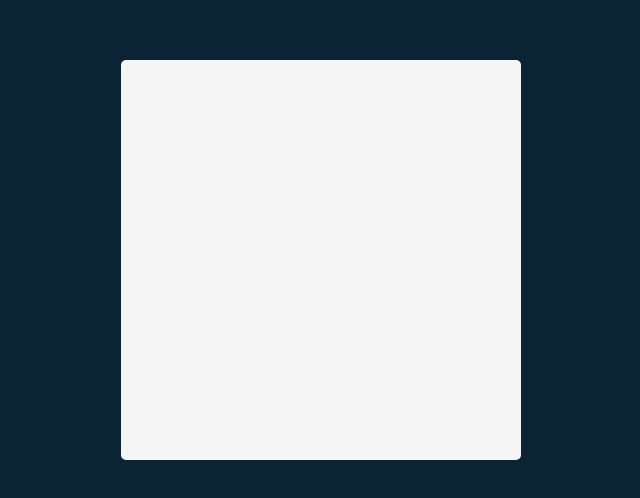
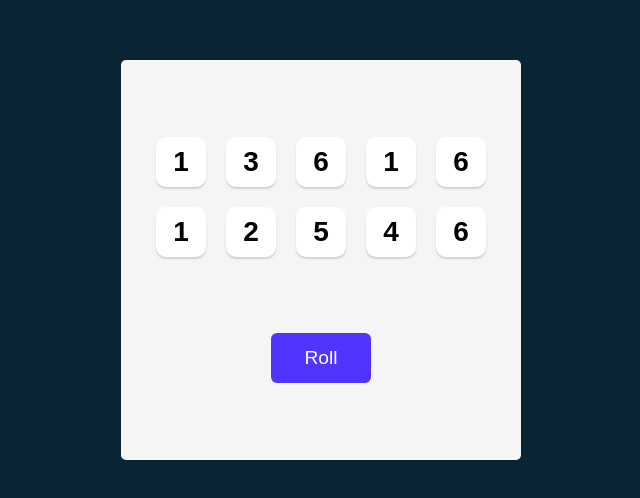
Before and after one commit to GiPisano/Tenzies, a React (Vite) app: page / in a window 1280 px wide. Shown: the part 140-638 px from the top of the page, without its empty margins (319-959 px from the left). Built offline with nearby package versions, Linux system fonts and the light colour scheme.

Commit message:
Add die element and implement rollDice function

```diff
--- a/src/App.jsx
+++ b/src/App.jsx
@@ -1,5 +1,30 @@
+import { useState } from "react"
+import Die from "./Die"
+
 export default function App() {
-  return (
-    <main></main>
-  )
+
+    const [dice, setDice] = useState(generateAllNewDice())
+
+    function generateAllNewDice() {
+        return new Array(10)
+            .fill(0)
+            .map(() => Math.ceil(Math.random() * 6))
+    }
+
+    function rollDice() {
+        setDice(generateAllNewDice())
+    }
+
+    const diceElements = dice.map(num => <Die value={num} />)
+
+    return (
+        <main>
+            <div className="dice-container">
+                {diceElements}
+            </div>
+
+            <button className="roll-dice" onClick={rollDice}>Roll</button>
+
+        </main>
+    )
 }
--- /dev/null
+++ b/src/Die.jsx
@@ -0,0 +1,5 @@
+export default function Die(props) {
+    return (
+        <button>{props.value}</button>
+    )
+}
--- a/src/index.css
+++ b/src/index.css
@@ -1,10 +1,9 @@
 * {
     box-sizing: border-box;
-    margin: 0;
-    padding: 0;
 }
 
 body {
+    font-family: Karla, sans-serif;
     margin: 0;
     background-color: #0B2434;
     padding: 20px;
@@ -26,5 +25,40 @@ main {
     background-color: #F5F5F5;
     height: 100%;
     border-radius: 5px;
+    display: flex;
+    flex-direction: column;
+    justify-content: space-evenly;
+    align-items: center;
+}
 
+.dice-container {
+    display: grid;
+    grid-template: auto auto / repeat(5, 1fr);
+    gap: 20px;
 }
+
+button {
+    font-family: Karla, sans-serif;
+    cursor: pointer;
+}
+
+.dice-container button {
+    height: 50px;
+    width: 50px;
+    box-shadow: 0px 2px 2px rgba(0, 0, 0, 0.15);
+    border-radius: 10px;
+    border: none;
+    background-color: white;
+    font-size: 1.75rem;
+    font-weight: bold;
+}
+
+button.roll-dice {
+    height: 50px;
+    width: 100px;
+    border: none;
+    border-radius: 6px;
+    background-color: #5035FF;
+    color: white;
+    font-size: 1.2rem;
+}
```
